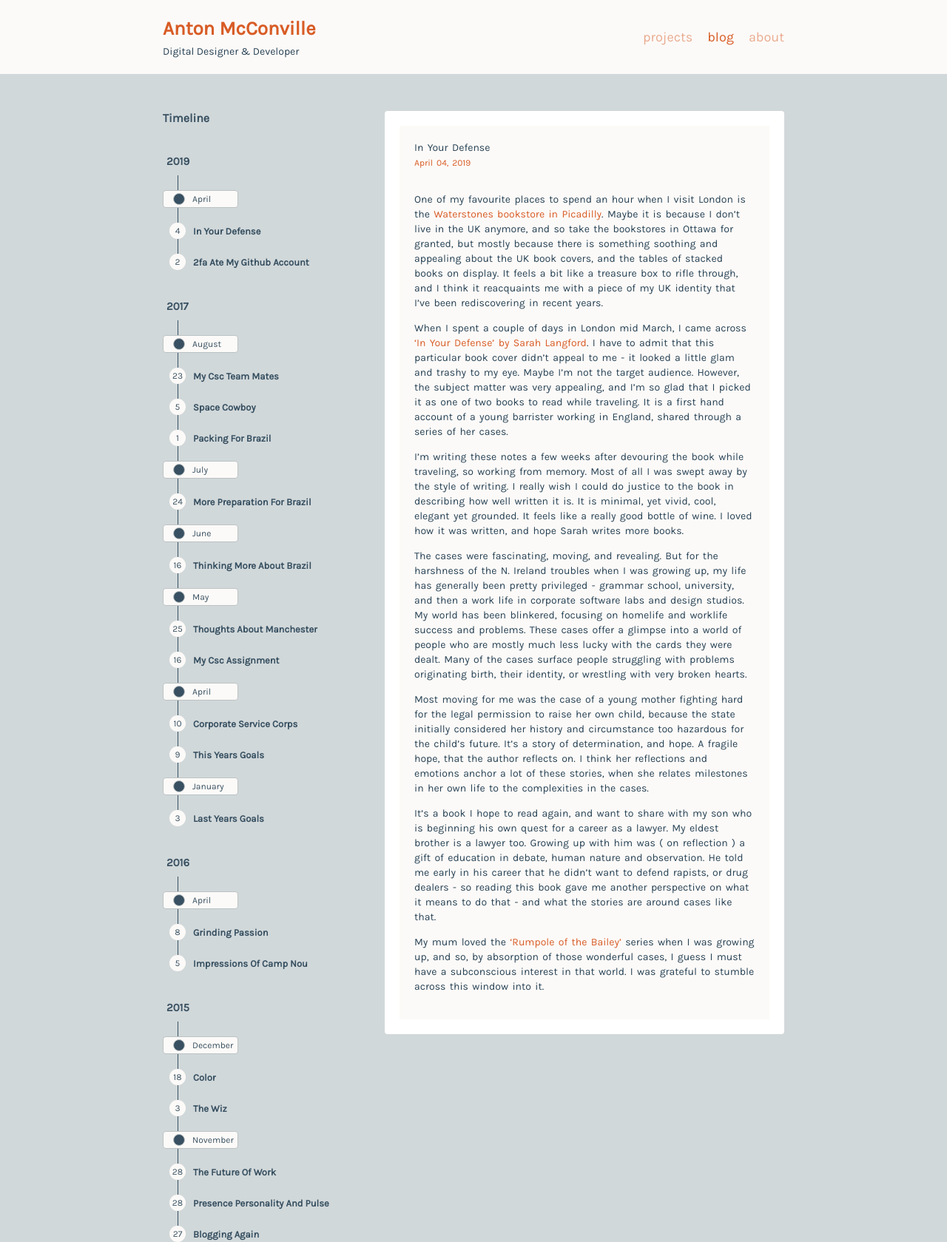
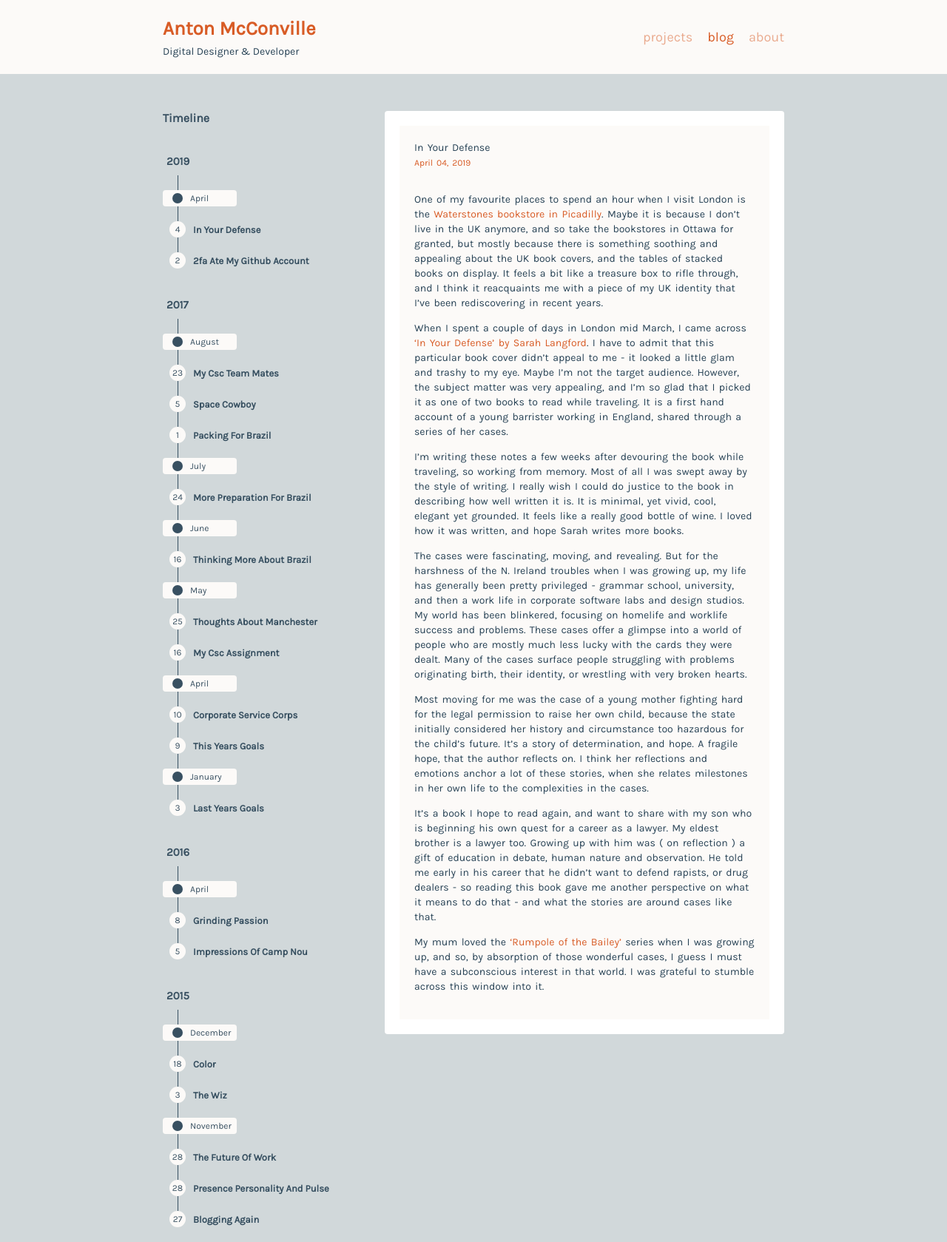
Before and after one commit to mcconville/blog, a Jekyll site: the page built from index.md, in a window 1280 px wide. Shown: the whole page at 74% size. Built offline with Jekyll 4.4.1, drawn with Linux system fonts in a browser that asks for light colours.

Commit message:
more style tweaks

```diff
--- a/css/blog.css
+++ b/css/blog.css
@@ -21,7 +21,6 @@
   height: 22px;
   align-content: center;
   align-items: center;
-  border: 1px solid #bcc2c4;
 }
 
 .monthdot {
@@ -31,7 +30,6 @@
   background: #385061;
   margin-left: 13px;
   margin-right: 10px;
-  border: 1px solid #bcc2c4;
 }
 
 .monthlabel {
```
